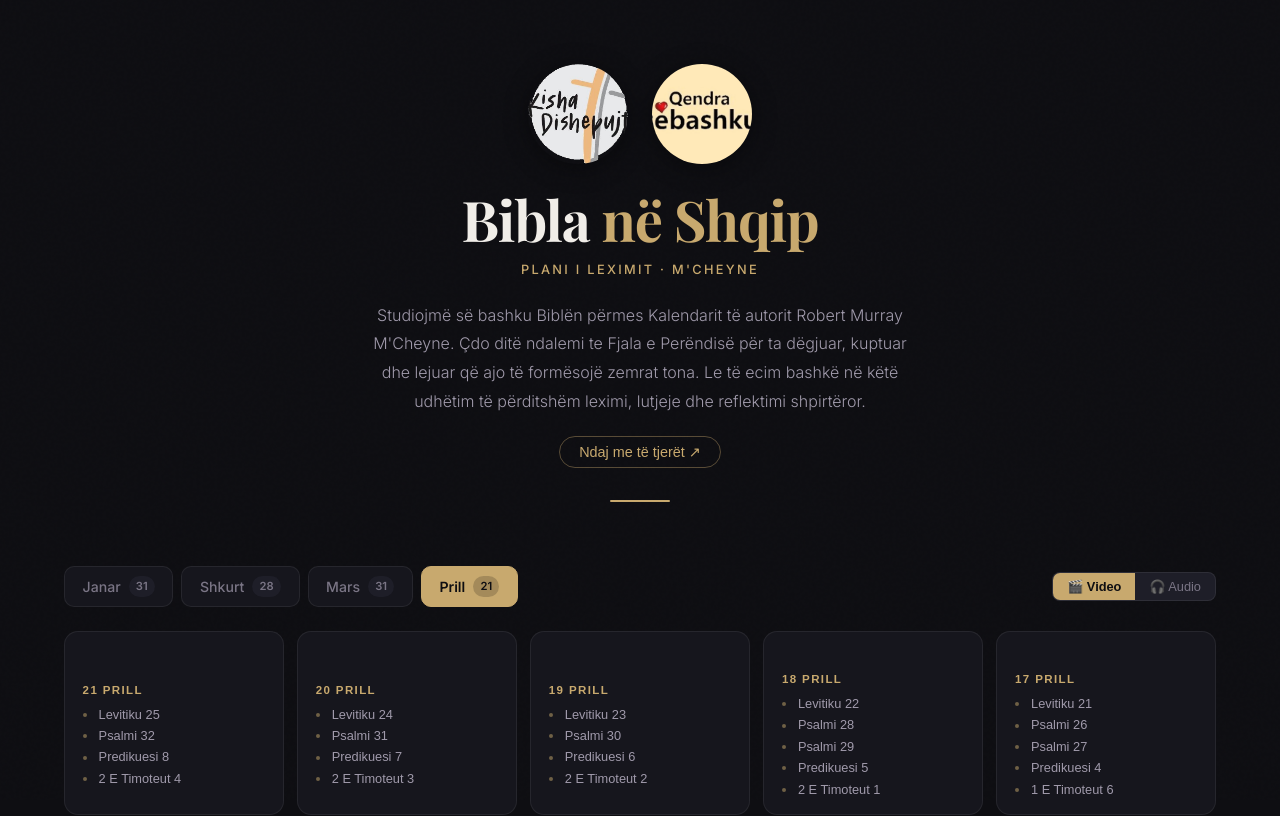
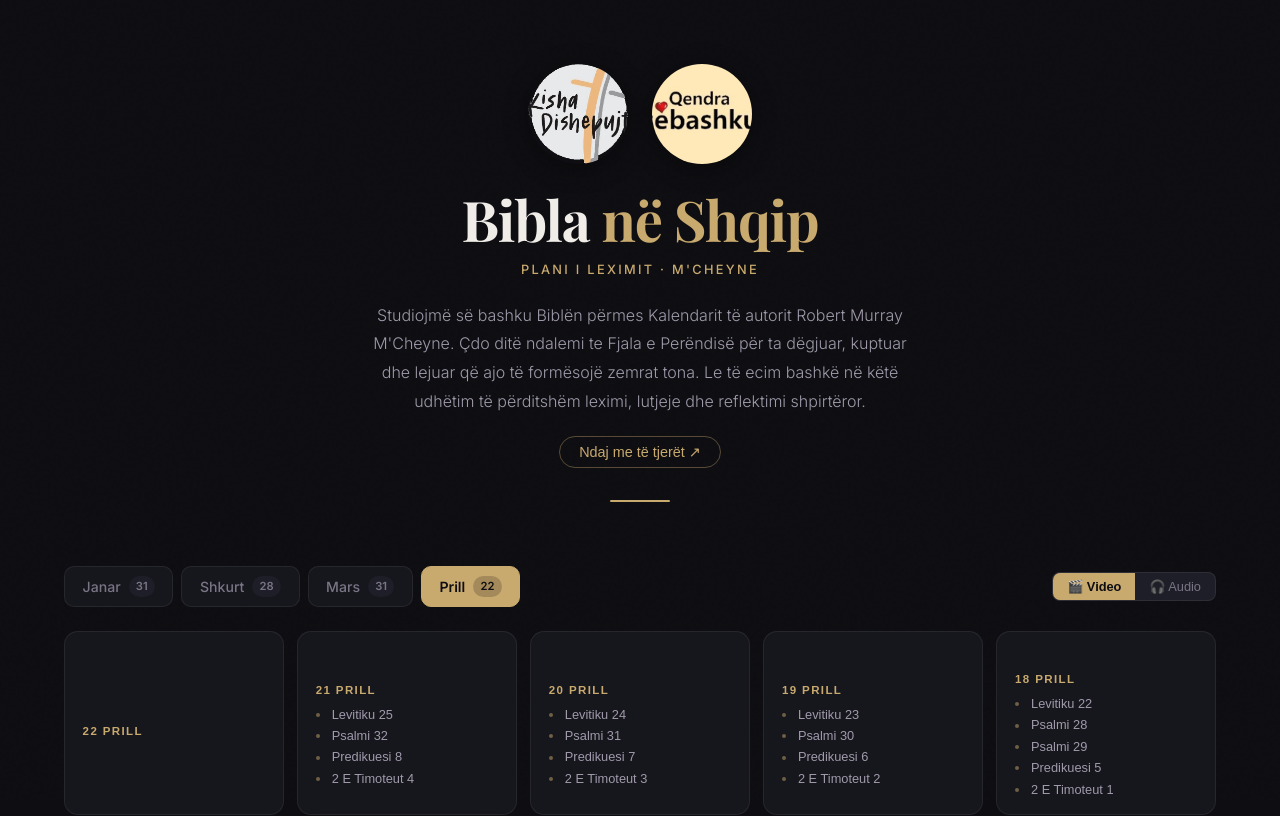
Before and after one commit to jeffandmeredith-max/bibla-shqip, a React (Vite) app: page / in a window 1280 px wide. Shown: the top 816 px of the page. Built offline with nearby package versions, Linux system fonts and the light colour scheme.

Commit message:
chore: daily update 2026-04-22

```diff
--- a/src/data/april.js
+++ b/src/data/april.js
@@ -551,5 +551,11 @@ export const april = [
       }
     ],
     "audioFile": "april-21.webm"
+  },
+  {
+    "day": 22,
+    "date": "22 Prill",
+    "videoId": "mLMl-JikCtc",
+    "readings": []
   }
 ]
```
